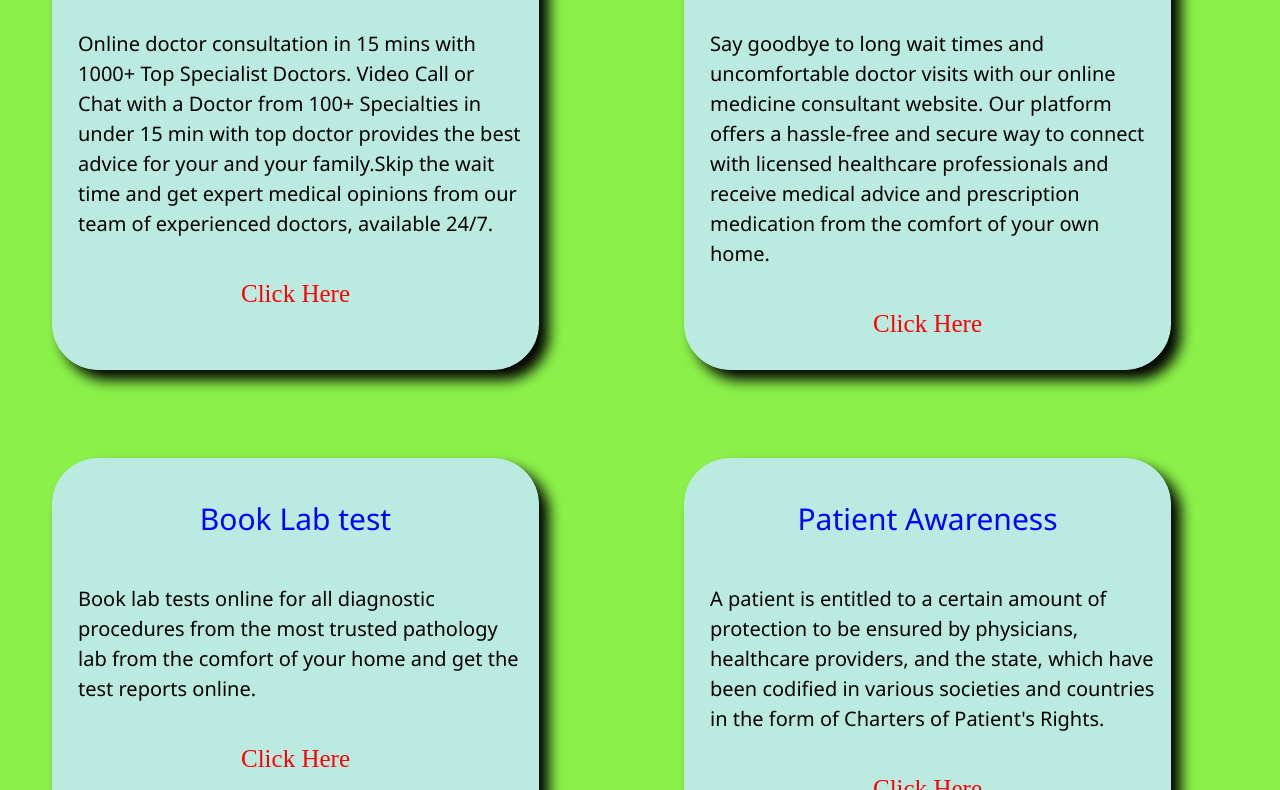
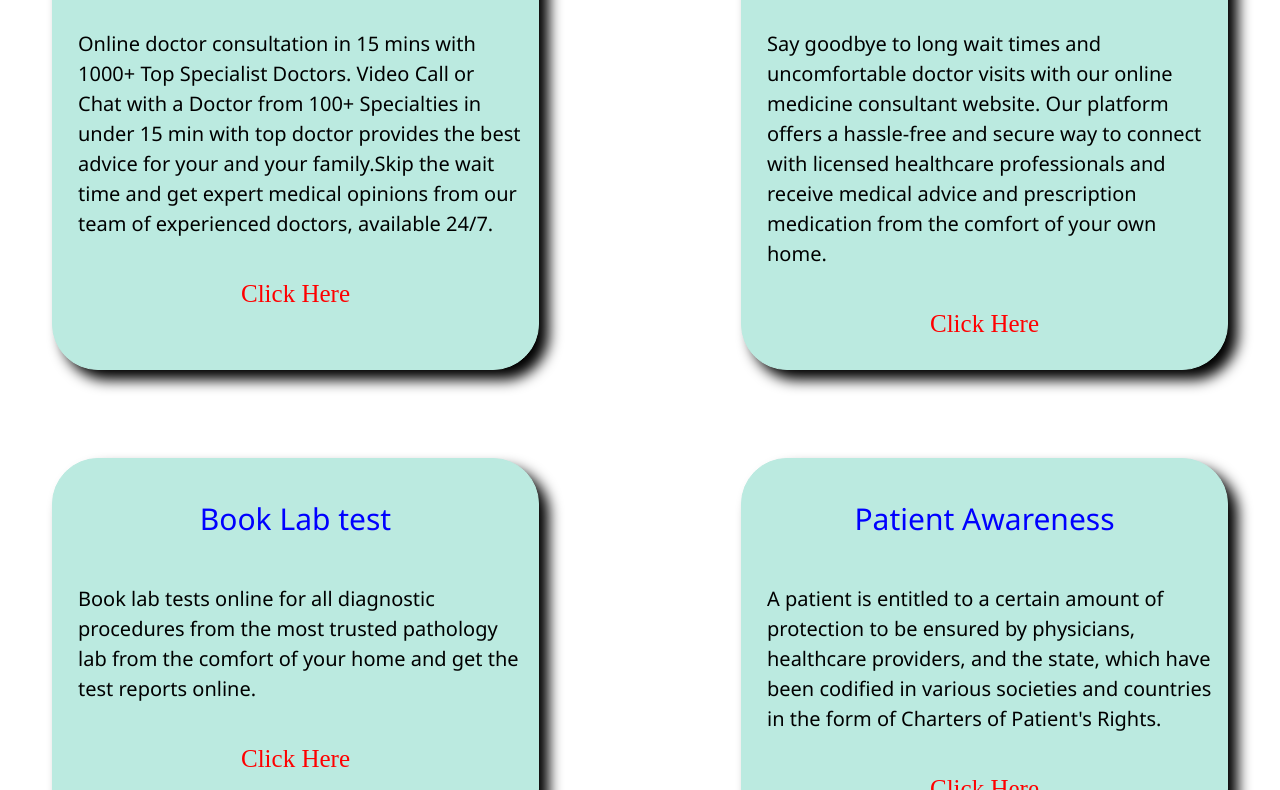
Before and after one commit to Uday1004/health, a plain HTML site: page faclit.html in a window 1280 px wide. Shown: the part 288-1078 px from the top of the page. Drawn offline with Linux system fonts and the light colour scheme.

```diff
--- a/faccs.css
+++ b/faccs.css
@@ -10,7 +10,7 @@
 
 body{
     /* background-color:#f857a6; */
-    background-color:  #8bf14a;
+    background: radial-gradient(rgb(221, 120, 137));
 }
 
 .heading{
@@ -24,7 +24,7 @@
 
 .main{
     display:grid;
-    grid-template-columns: 1fr 1fr;
+    grid-template-columns: 1fr 0fr;
 }
 
 .flex-item{
```
